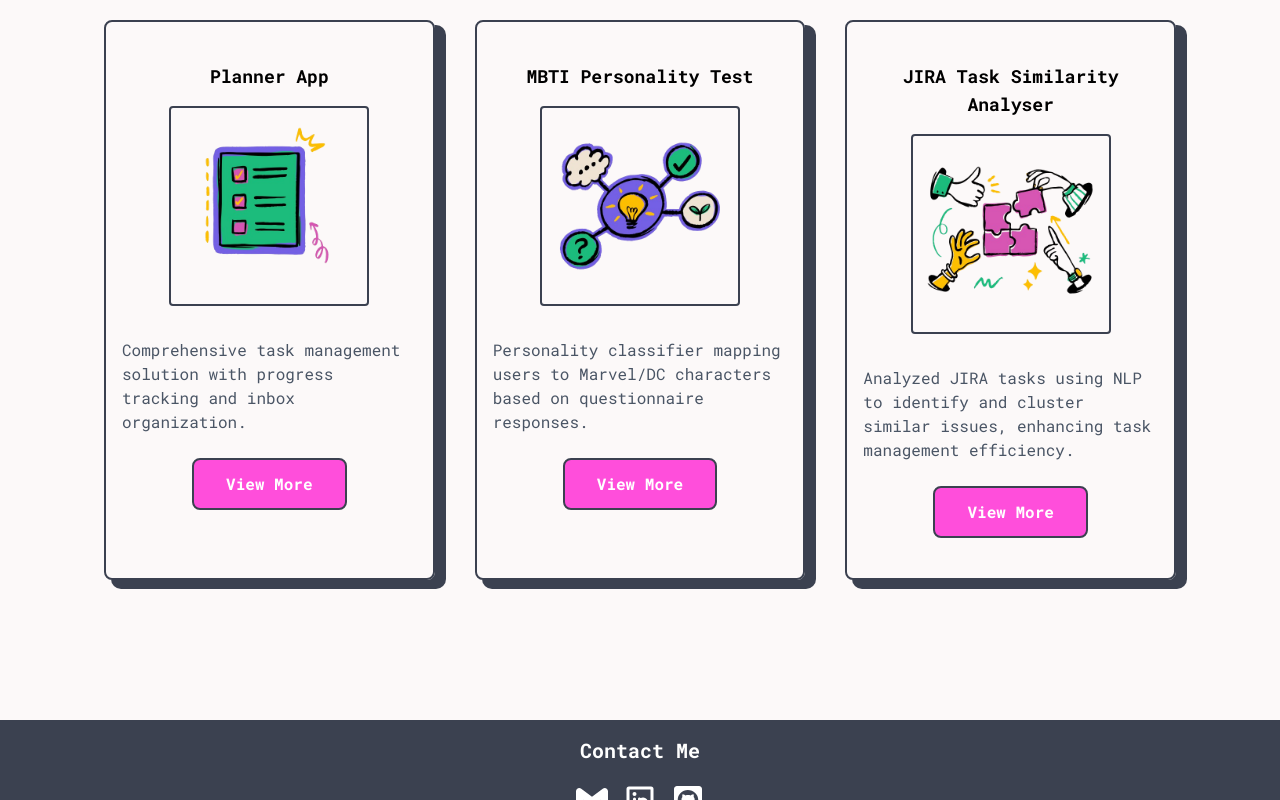
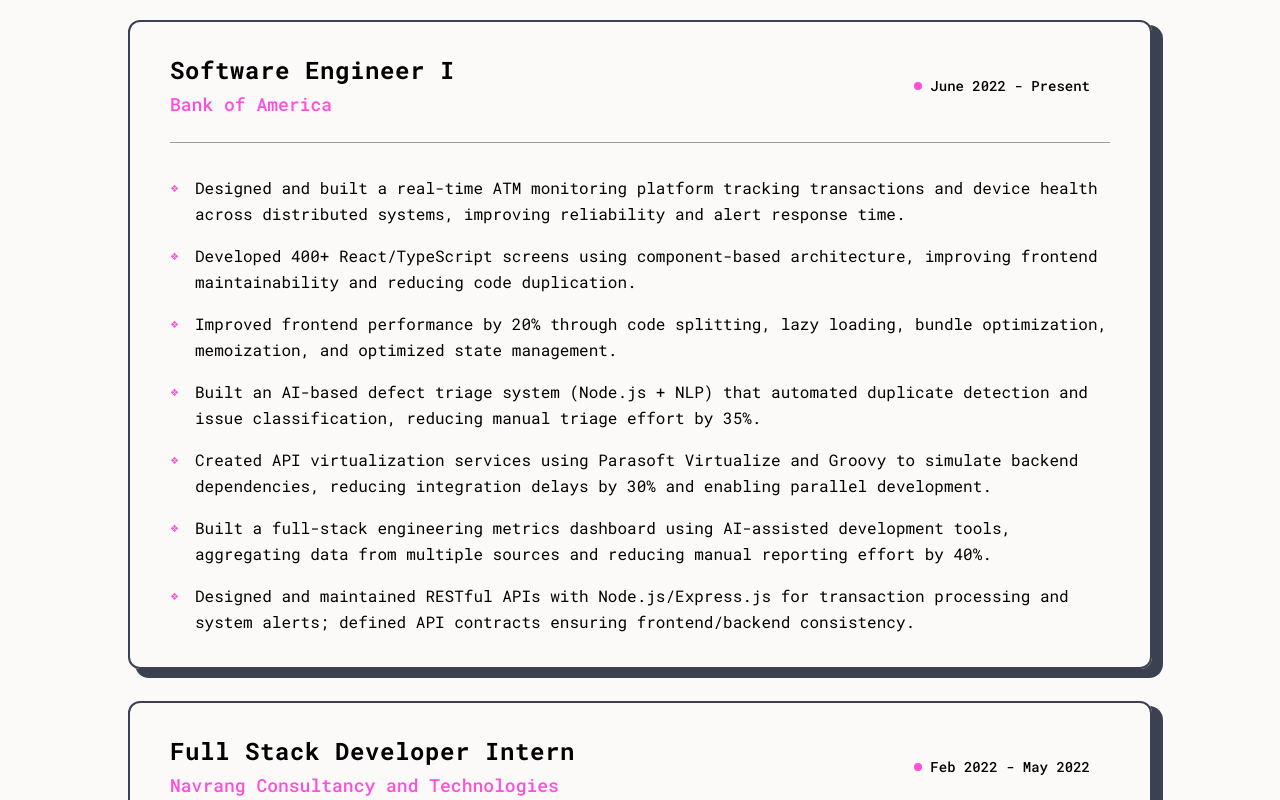
Before and after one commit to vsamhita2028/mission-portfolio, a React (Vite) app in the folder mission-portfolio/: page / in a window 1280 px wide. Shown: the part 1760-2560 px from the top of the page. Built offline with nearby package versions, Linux system fonts and the light colour scheme.

Commit message:
Work Experience Section update

```diff
--- a/mission-portfolio/src/components/About.jsx
+++ b/mission-portfolio/src/components/About.jsx
@@ -52,7 +52,7 @@
                 </div>
                 <div className="md:col-span-3 lg:col-span-3 max-w-full md:max-w-3xl px-5">
                     <div className="text-sm sm:text-base md:text-lg space-y-2 border-2 border-[#3B4150] rounded-xl shadow px-2 sm:px-4 md:px-8 py-4 sm:py-6">
-                        <p>I’m a software engineer with a little over three years of experience, mainly focused on frontend development. I enjoy building clean, intuitive, and scalable web experiences using JavaScript, React, and solid engineering practices. What excites me most is finding that balance between great design and reliable architecture, making sure things not only look good but work smoothly.</p>
+                        <p>I’m a software engineer with a four years of experience, mainly focused on frontend development. I enjoy building clean, intuitive, and scalable web experiences using JavaScript, React, and solid engineering practices. What excites me most is finding that balance between great design and reliable architecture, making sure things not only look good but work smoothly.</p>
                         <p className="my-3 sm:my-5">I’m passionate about building products that feel intuitive, fast, and accessible to everyone. I’m constantly learning, whether it’s exploring better design systems, improving performance, or experimenting with new front-end tools.</p>
 
                     </div>
--- a/mission-portfolio/src/components/Work.jsx
+++ b/mission-portfolio/src/components/Work.jsx
@@ -1,49 +1,62 @@
 import React from 'react'
 import Title from './Title'
-import planner from '../assets/planner.png'
-import mbti from '../assets/mbti.png'
-import casestudy from '../assets/casestudy.png'
+
 const Work = () => {
-    const works = [{
-        title: "Planner App",
-        image: planner,
-        description: "Comprehensive task management solution with progress tracking and inbox organization.",
-        link: "https://github.com/vsamhita2028/Capstone"
-    }, {
-        title: "MBTI Personality Test",
-        image: mbti,
-        description: "Personality classifier mapping users to Marvel/DC characters based on questionnaire responses.",
-        link: "https://github.com/vsamhita2028/NoSql"
+    const experiences = [
+        {
+            company: "Bank of America",
+            role: "Software Engineer I",
+            duration: "June 2022 - Present",
+            achievements: [
+                "Designed and built a real-time ATM monitoring platform tracking transactions and device health across distributed systems, improving reliability and alert response time.",
+                "Developed 400+ React/TypeScript screens using component-based architecture, improving frontend maintainability and reducing code duplication.",
+                "Improved frontend performance by 20% through code splitting, lazy loading, bundle optimization, memoization, and optimized state management.",
+                "Built an AI-based defect triage system (Node.js + NLP) that automated duplicate detection and issue classification, reducing manual triage effort by 35%.",
+                "Created API virtualization services using Parasoft Virtualize and Groovy to simulate backend dependencies, reducing integration delays by 30% and enabling parallel development.",
+                "Built a full-stack engineering metrics dashboard using AI-assisted development tools, aggregating data from multiple sources and reducing manual reporting effort by 40%.",
+                "Designed and maintained RESTful APIs with Node.js/Express.js for transaction processing and system alerts; defined API contracts ensuring frontend/backend consistency."
+            ]
         },
         {
-        title: "JIRA Task Similarity Analyser",
-        image: casestudy,
-        description: "Analyzed JIRA tasks using NLP to identify and cluster similar issues, enhancing task management efficiency.",
-        link: "https://somber-brochure-4b9.notion.site/JIRA-Task-Similarity-Analyser-2bcec062e38580b7ba70f705452db0c9?source=copy_link"
+            company: "Navrang Consultancy and Technologies",
+            role: "Full Stack Developer Intern",
+            duration: "Feb 2022 - May 2022",
+            achievements: [
+                "Delivered a React + Node.js Business Management MVP end-to-end within the internship period.",
+                "Built a cross-team test automation tool that improved defect identification efficiency and reduced defect rates by 22%."
+            ]
         }
-    ]
+    ];
+
     return (
         <section className="min-h-screen flex flex-col px-4 sm:px-8 md:px-10 mb-10">
             <div className='items-center justify-center w-full px-2 py-5 xs:px-8 sm:px-16'>
-                <Title title="My Work" />
-                <ul className="grid grid-cols-1 sm:grid-cols-1 lg:grid-cols-3 gap-10 mt-10">
-                    {works.map((work, index) => (
-                        <li key={index} className='flex flex-col gap-4 py-10 px-4 border-2 border-[#3B4150] rounded-lg shadow hover:scale-105 transform transition duration-300'>
-                            <h3 className="text-lg font-semibold text-center">{work.title}</h3>
-
-                            <div className="flex justify-center">
-                                <img src={work.image} alt={work.title} className="mb-4 rounded h-50 w-50 border-2 border-[#3B4150]" />
+                <Title title="Work Experience" />
+                <div className="mt-10 flex flex-col gap-8 max-w-5xl mx-auto">
+                    {experiences.map((exp, index) => (
+                        <div key={index} className="flex flex-col gap-4 py-8 px-6 sm:px-10 border-2 border-[#3B4150] rounded-xl shadow">
+                            <div className="flex flex-col md:flex-row justify-between md:items-center gap-4 md:gap-0 border-b  border-[#3B4150]/50 pb-6">
+                                <div>
+                                    <h3 className="text-xl sm:text-2xl font-bold tracking-wide">{exp.role}</h3>
+                                    <p className="text-[#FF4EDB] font-medium text-lg mt-1">{exp.company}</p>
                                 </div>
-                            <div className='flex flex-col gap-2 items-center'>
-                                <p className="text-gray-600 mb-4">{work.description}</p>
-                                <a href={work.link} target="_blank" rel="noopener noreferrer" className="text-white inline-block px-6 sm:px-8 py-2 sm:py-3 bg-[#FF4EDB] border-2 border-[#3B4150] rounded-lg font-semibold hover:bg-[#e9b82b] transition text-sm sm:text-base">View More</a>
+                                <div className="font-medium px-5 py-2.5 rounded-full inline-flex items-center w-max text-sm">
+                                    <span className="w-2 h-2 rounded-full bg-[#FF4EDB] mr-2 animate-pulse"></span>
+                                    {exp.duration}
                                 </div>
-
+                            </div>
+                            <ul className="mt-4 space-y-4">
+                                {exp.achievements.map((achievement, i) => (
+                                    <li key={i} className="flex items-start text-sm sm:text-base hover:text-[#FF4EDB] transition-colors duration-200">
+                                        <span className="text-[#FF4EDB] mr-4 mt-1.5 text-[10px]">❖</span>
+                                        <span className="leading-relaxed">{achievement}</span>
                                     </li>
                                 ))}
                             </ul>
                         </div>
-
+                    ))}
+                </div>
+            </div>
         </section>
     )
 }
```
Also changed, not shown: 1 other file (tests, documents, lock files or other folders). Lines whose indentation alone changed are shown as unchanged.
